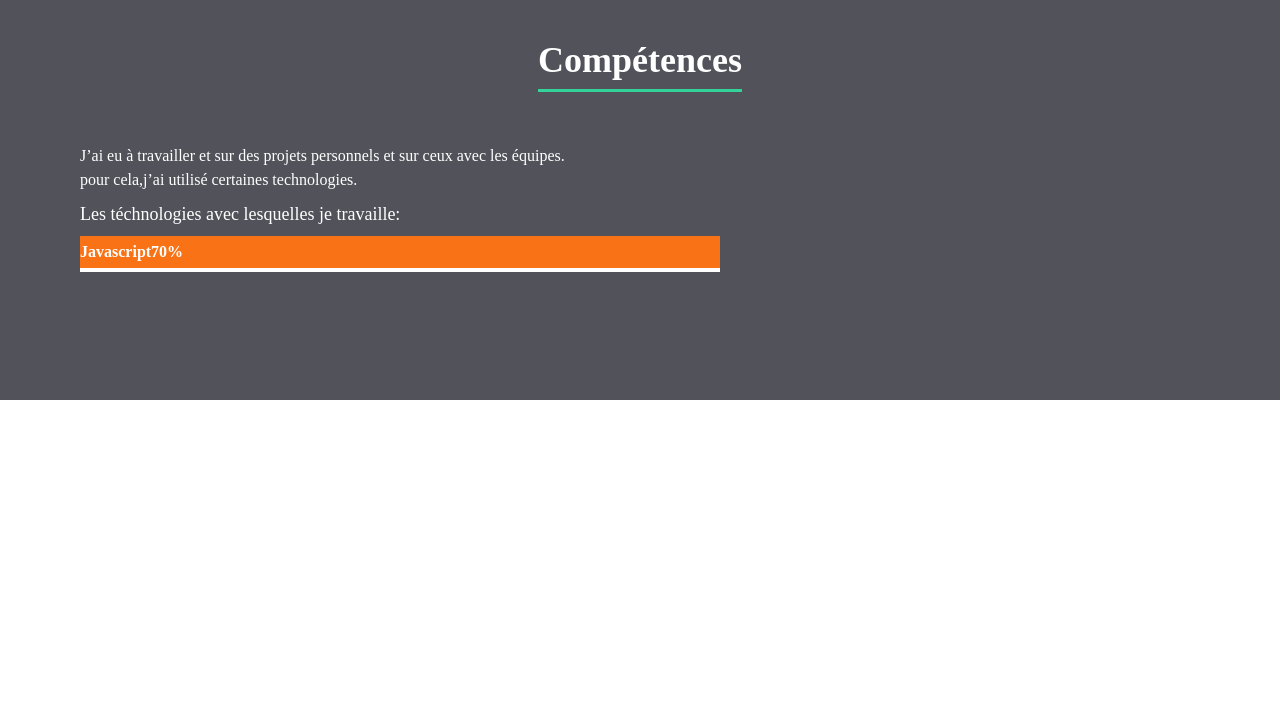
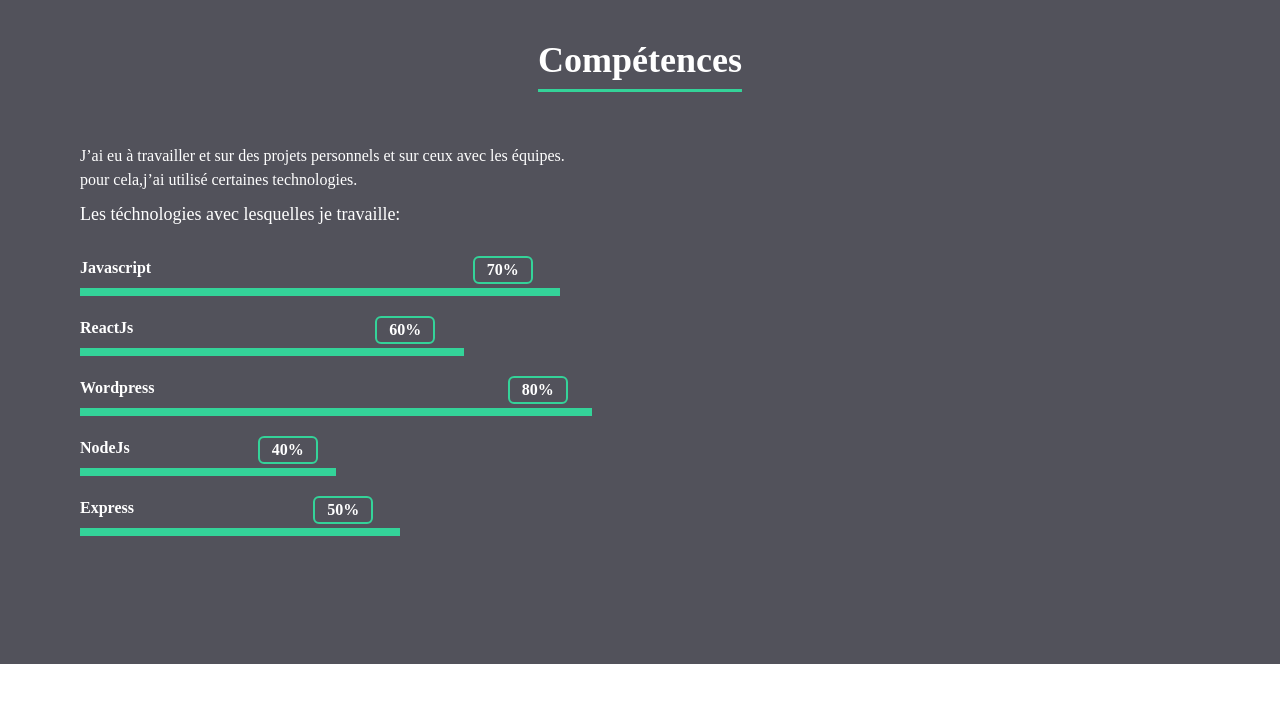
Before and after one commit to eunicekinzengele/My-Portfolio, a Next.js app: page /Competence in a window 1280 px wide. Shown: the top 702 px of the page. Built offline with nearby package versions, Linux system fonts and the light colour scheme.

Commit message:
location of side bars

```diff
--- a/src/pages/Competence.js
+++ b/src/pages/Competence.js
@@ -17,10 +17,26 @@
             Les téchnologies avec lesquelles je travaille:
           </p>
         </div>
-        <div className=" mx-20 bg-orange-500 w-1/2 ">
-          <div className=" border-b-4 border-white w-full flex font-semibold py-1 ">
+        <div className=" mx-20 w-1/2 ">
+          <div className=" border-b-8 border-emerald-400 w-3/4 space-x-[67%] flex pt-5 font-semibold py-1 ">
             <p>Javascript</p>
-            <p className="">70%</p>
+            <p className=" border-2 px-3 rounded-md border-emerald-400">70%</p>
+          </div>
+          <div className=" border-b-8 border-emerald-400 w-3/5 space-x-[63%] flex pt-5  font-semibold py-1 ">
+            <p>ReactJs</p>
+            <p className=" border-2 px-3 rounded-md border-emerald-400">60%</p>
+          </div>
+          <div className=" border-b-8 border-emerald-400 w-4/5 space-x-[69%] flex pt-5  font-semibold py-1 ">
+            <p>Wordpress</p>
+            <p className=" border-2 px-3 rounded-md border-emerald-400">80%</p>
+          </div>
+          <div className=" border-b-8 border-emerald-400 w-2/5 space-x-[50%] flex pt-5  font-semibold py-1 ">
+            <p>NodeJs</p>
+            <p className=" border-2 px-3 rounded-md border-emerald-400">40%</p>
+          </div>
+          <div className=" border-b-8 border-emerald-400 w-3/6 space-x-[56%] flex pt-5  font-semibold py-1 ">
+            <p>Express</p>
+            <p className=" border-2 px-3 rounded-md border-emerald-400">50%</p>
           </div>
         </div>
       </div>
--- a/tailwind.config.js
+++ b/tailwind.config.js
@@ -16,9 +16,21 @@
     textUnderlineOffset: {
       17: '17px',
     },
-    // spacing:{
-    //   '100rem' : '100rem',
-    // }
+    space: {
+      '67%': '67%',
+    }
+  },
+  space: {
+    '63%': '63%',
+  },
+  space: {
+    '69%': '69%',
+  },
+  space: {
+    '50%': '50%',
+  },
+  space: {
+    '56%': '56%',
   },
   plugins: [],
 }
```
